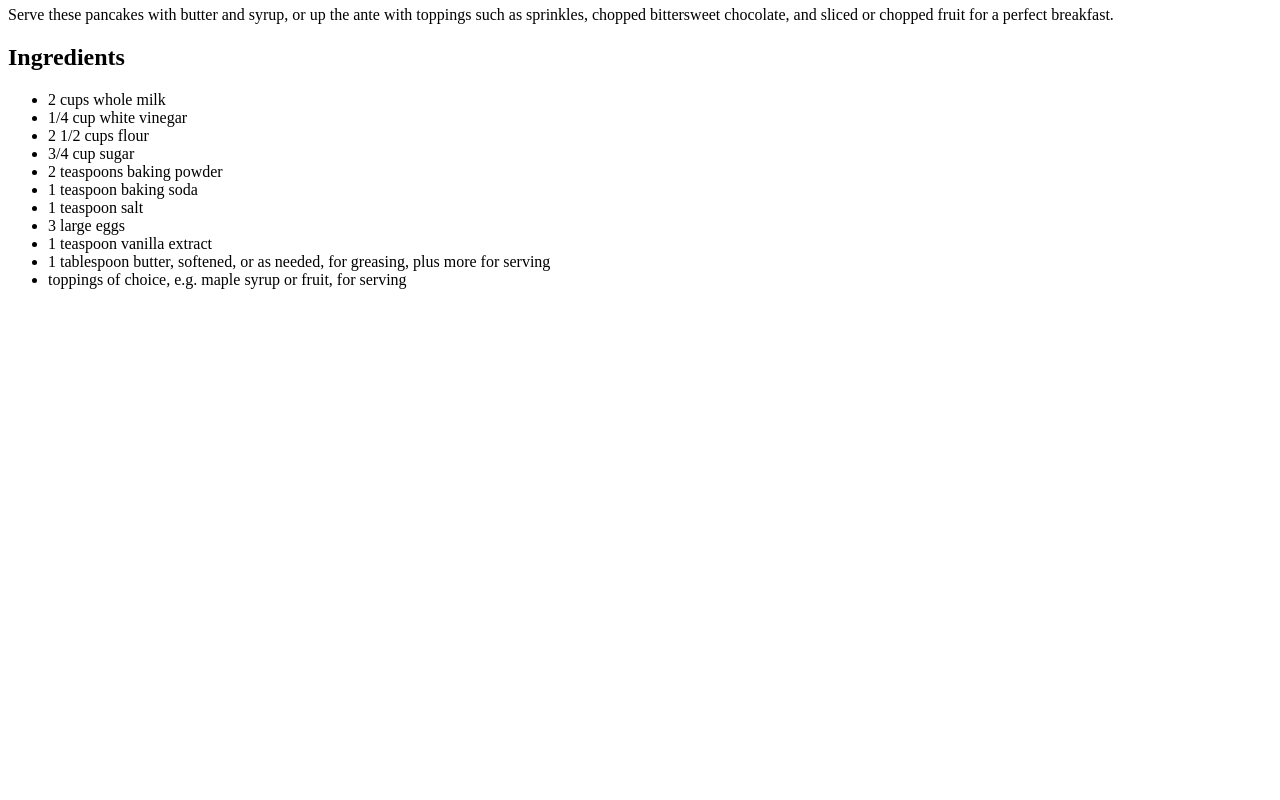
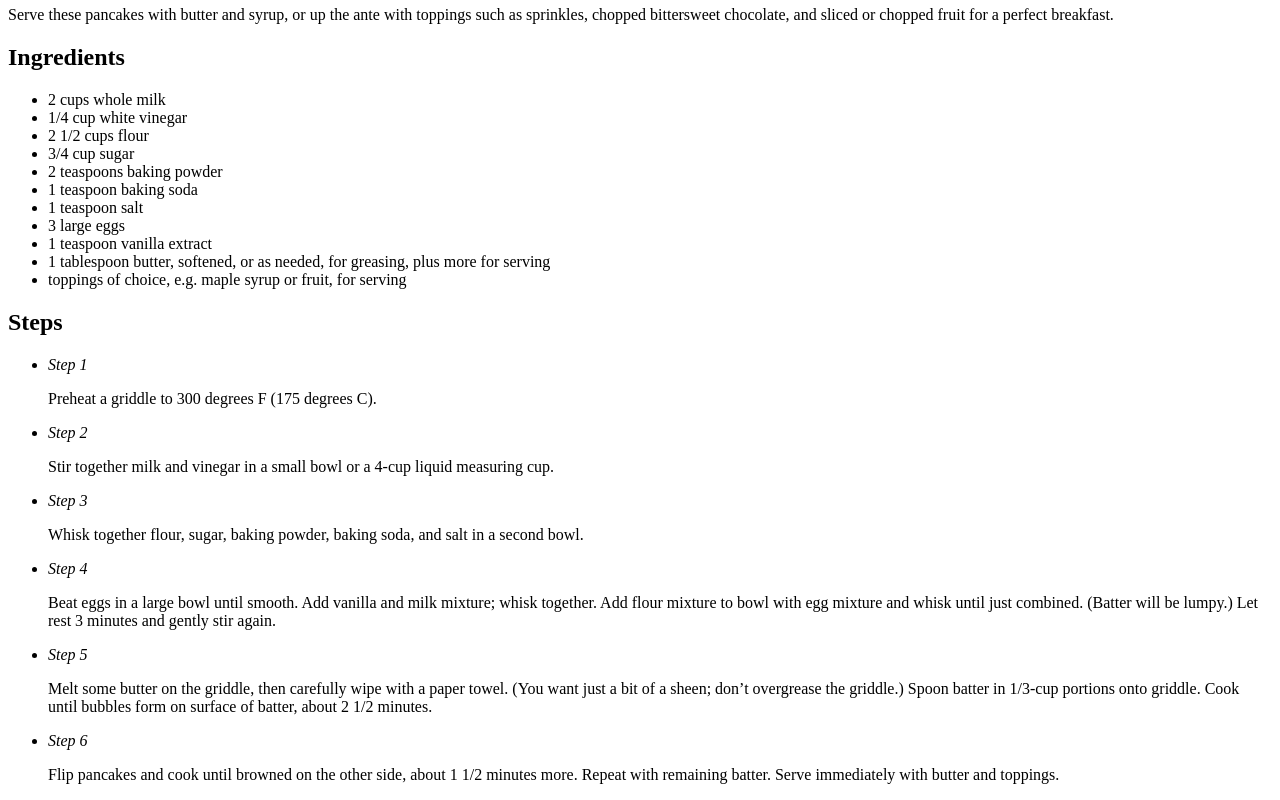
Before and after one commit to nathanlarson99/odin-recipes, a plain HTML site: page Recipes/Pancakes.html in a window 1280 px wide. Shown: the part 437-1237 px from the top of the page. Before the commit the page ends 800 px from the top, so only its background shows below. Drawn offline with Linux system fonts and the light colour scheme.

Commit message:
Added Steps to Recipe

```diff
--- a/Recipes/Pancakes.html
+++ b/Recipes/Pancakes.html
@@ -23,5 +23,14 @@
         <li>1 tablespoon butter, softened, or as needed, for greasing, plus more for serving</li>
         <li>toppings of choice, e.g. maple syrup or fruit, for serving</li>
     </ul>
+    <h2>Steps</h2>
+    <ul>
+        <li><span><em>Step 1</em></span><p>Preheat a griddle to 300 degrees F (175 degrees C).</p></li>
+        <li><span><em>Step 2</em></span><p>Stir together milk and vinegar in a small bowl or a 4-cup liquid measuring cup.</p></li>
+        <li><span><em>Step 3</em></span><p>Whisk together flour, sugar, baking powder, baking soda, and salt in a second bowl.</p></li>
+        <li><span><em>Step 4</em></span><p>Beat eggs in a large bowl until smooth. Add vanilla and milk mixture; whisk together. Add flour mixture to bowl with egg mixture and whisk until just combined. (Batter will be lumpy.) Let rest 3 minutes and gently stir again.</p></li>
+        <li><span><em>Step 5</em></span><p>Melt some butter on the griddle, then carefully wipe with a paper towel. (You want just a bit of a sheen; don’t overgrease the griddle.) Spoon batter in 1/3-cup portions onto griddle. Cook until bubbles form on surface of batter, about 2 1/2 minutes.</p></li>
+        <li><span><em>Step 6</em></span><p>Flip pancakes and cook until browned on the other side, about 1 1/2 minutes more. Repeat with remaining batter. Serve immediately with butter and toppings.</p></li>
+    </ul>
     </body>
 </html>
```
